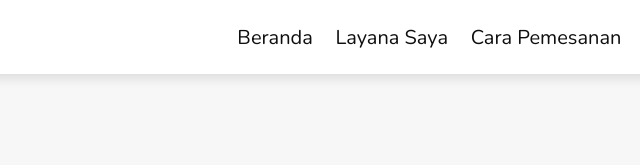
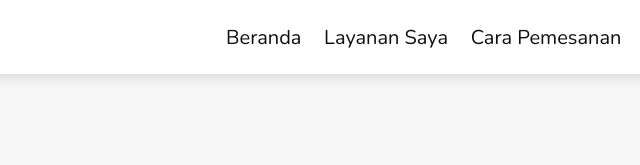
Before and after one commit to alansantriago/portofolio1.github.io, a plain HTML site: page index.html in a window 1280 px wide. Shown: the top 165 px of the page, 399-1039 px from the left. Drawn offline with nearby package versions, Linux system fonts and the light colour scheme.

Commit message:
Update index.html

```diff
--- a/index.html
+++ b/index.html
@@ -14,7 +14,7 @@
         <div id="menu-bar" class="fas fa-bars"></div>
         <nav class="navbar">
             <a href="#home">Beranda</a>
-            <a href="#speciality">Layana Saya</a>
+            <a href="#speciality">Layanan Saya</a>
             <a href="#steps">Cara Pemesanan</a>
             <a href="#about">Tentang Saya</a>
         </nav>
```
